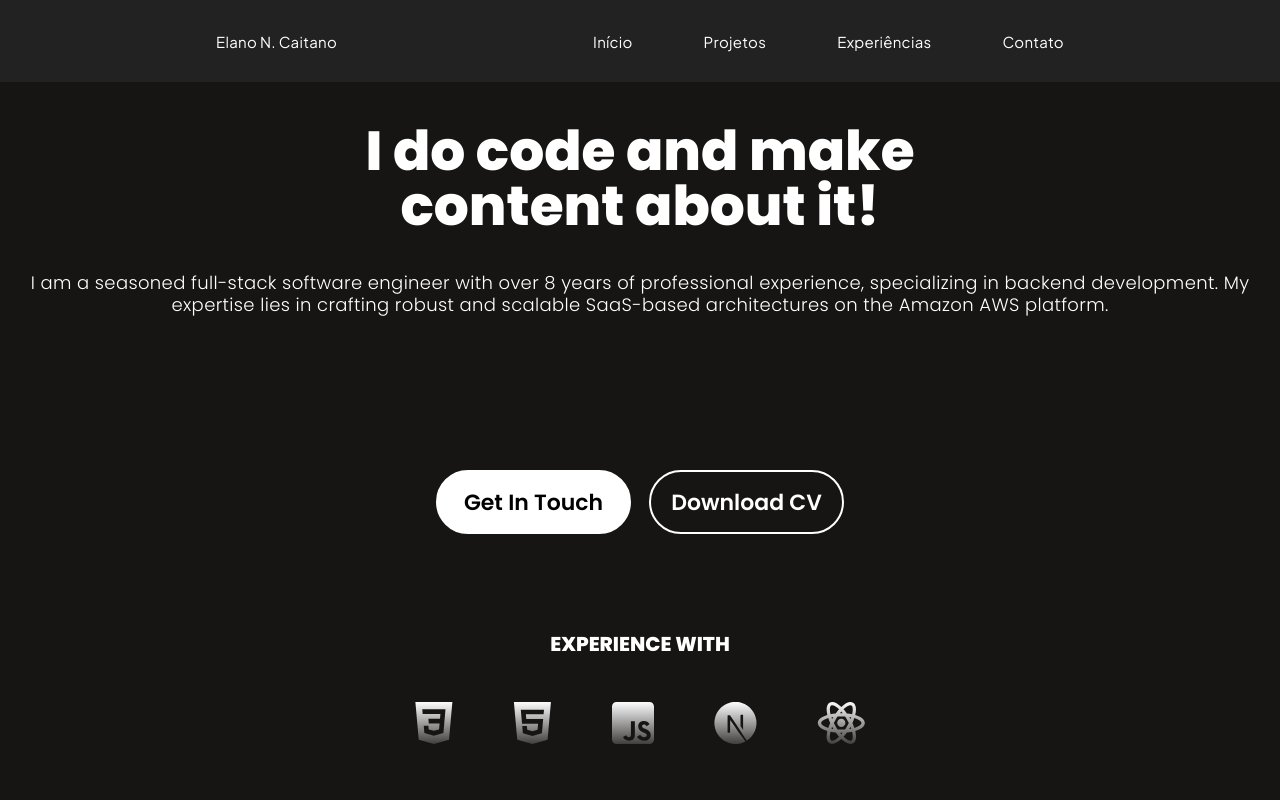
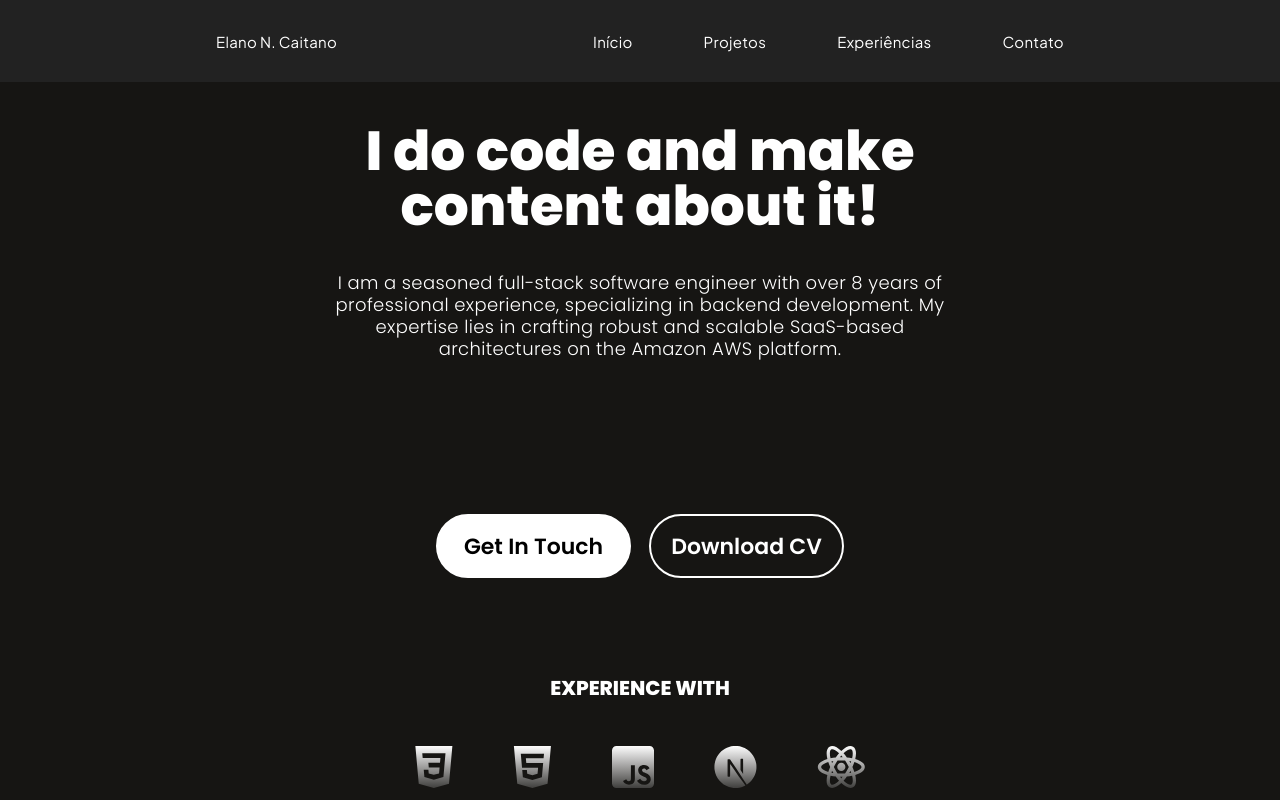
Before and after one commit to elanonc/Portfolio, a React (Vite) app in the folder portfolio/: page / in a window 1280 px wide. Shown: the top 800 px of the page. Built offline with nearby package versions, Linux system fonts and the light colour scheme.

Commit message:
ajuste na largura da pagina home

```diff
--- a/portfolio/src/pages/home/home.css
+++ b/portfolio/src/pages/home/home.css
@@ -33,4 +33,5 @@
 
 .home-text-container .custom-text {
     text-align: center;
+    width: 650px;
 }
```
